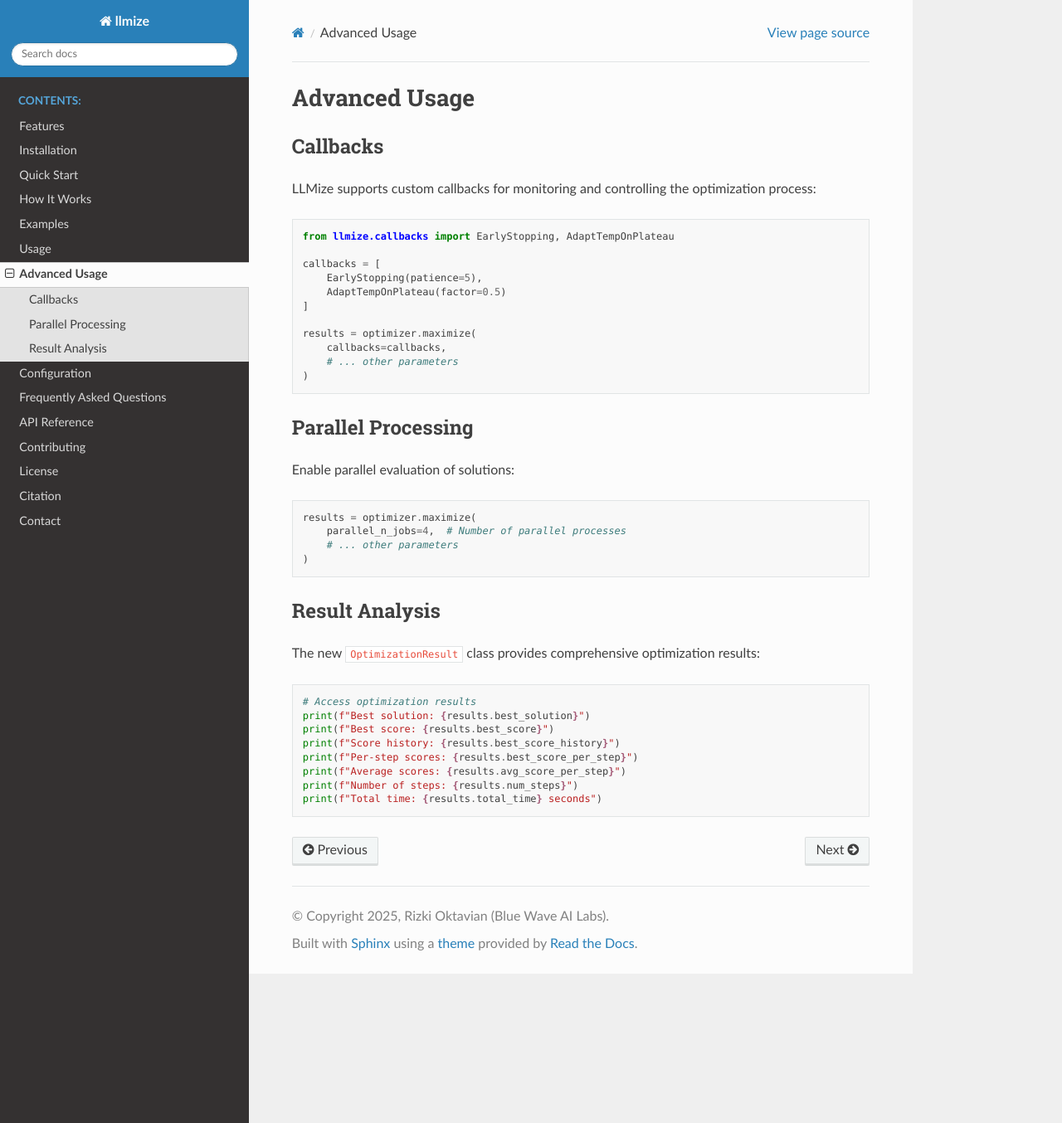
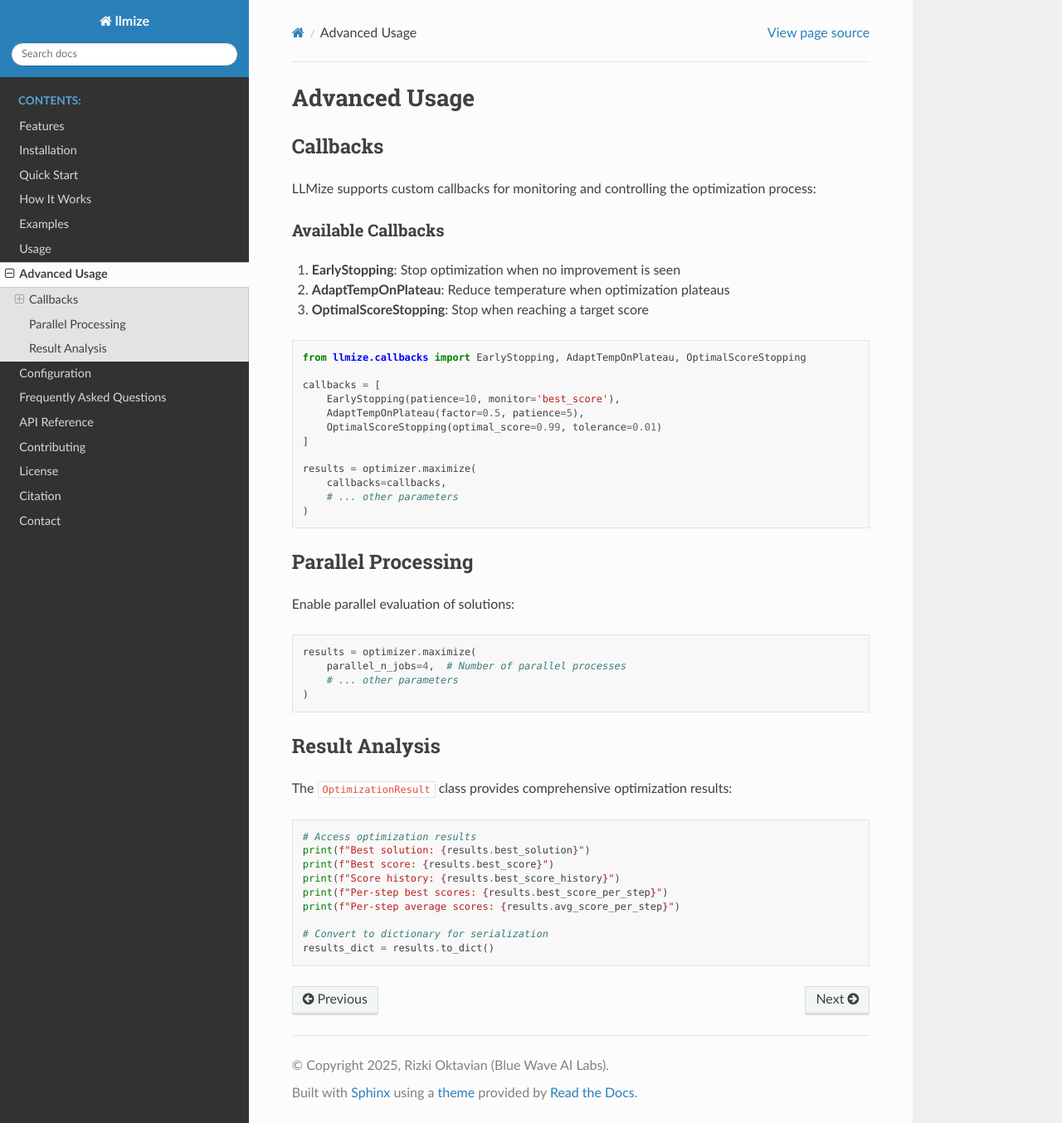
Before and after one commit to rizkiokt/llmize, a Sphinx documentation site: the page built from docs/advanced_usage.rst, in a window 1280 px wide and 1354 px high. Shown: the whole window at 83% size. Built offline with Sphinx 7.4.7 and the Read the Docs theme 3.1.0, drawn with Linux system fonts in a browser that asks for light colours; pages that are not in the unit, such as notebooks, are missing from menus.

Commit message:
DOC(update): Fix repository URL and improve callback documentation with OptimalScoreStopping parameter updates

```diff
--- a/docs/advanced_usage.rst
+++ b/docs/advanced_usage.rst
@@ -2,17 +2,25 @@
 ====================
 
 Callbacks
-------------------
+----------
 
 LLMize supports custom callbacks for monitoring and controlling the optimization process:
 
+Available Callbacks
+~~~~~~~~~~~~~~~~~~~~
+
+1. **EarlyStopping**: Stop optimization when no improvement is seen
+2. **AdaptTempOnPlateau**: Reduce temperature when optimization plateaus
+3. **OptimalScoreStopping**: Stop when reaching a target score
+
 .. code-block:: python
 
-    from llmize.callbacks import EarlyStopping, AdaptTempOnPlateau
+    from llmize.callbacks import EarlyStopping, AdaptTempOnPlateau, OptimalScoreStopping
 
     callbacks = [
-        EarlyStopping(patience=5),
-        AdaptTempOnPlateau(factor=0.5)
+        EarlyStopping(patience=10, monitor='best_score'),
+        AdaptTempOnPlateau(factor=0.5, patience=5),
+        OptimalScoreStopping(optimal_score=0.99, tolerance=0.01)
     ]
 
     results = optimizer.maximize(
@@ -35,7 +43,7 @@
 Result Analysis
 ------------------
 
-The new ``OptimizationResult`` class provides comprehensive optimization results:
+The ``OptimizationResult`` class provides comprehensive optimization results:
 
 .. code-block:: python
 
@@ -43,7 +51,8 @@
     print(f"Best solution: {results.best_solution}")
     print(f"Best score: {results.best_score}")
     print(f"Score history: {results.best_score_history}")
-    print(f"Per-step scores: {results.best_score_per_step}")
-    print(f"Average scores: {results.avg_score_per_step}")
-    print(f"Number of steps: {results.num_steps}")
-    print(f"Total time: {results.total_time} seconds")
+    print(f"Per-step best scores: {results.best_score_per_step}")
+    print(f"Per-step average scores: {results.avg_score_per_step}")
+
+    # Convert to dictionary for serialization
+    results_dict = results.to_dict()
--- a/docs/installation.rst
+++ b/docs/installation.rst
@@ -11,6 +11,6 @@
 
 .. code-block:: bash
 
-    git clone https://github.com/yourusername/llmize.git
+    git clone https://github.com/rizkiokt/llmize.git
     cd llmize
     pip install -e .
```
Also changed, not shown: README.md (+4 -3 lines), docs/faq.rst (+13 -0 lines).
